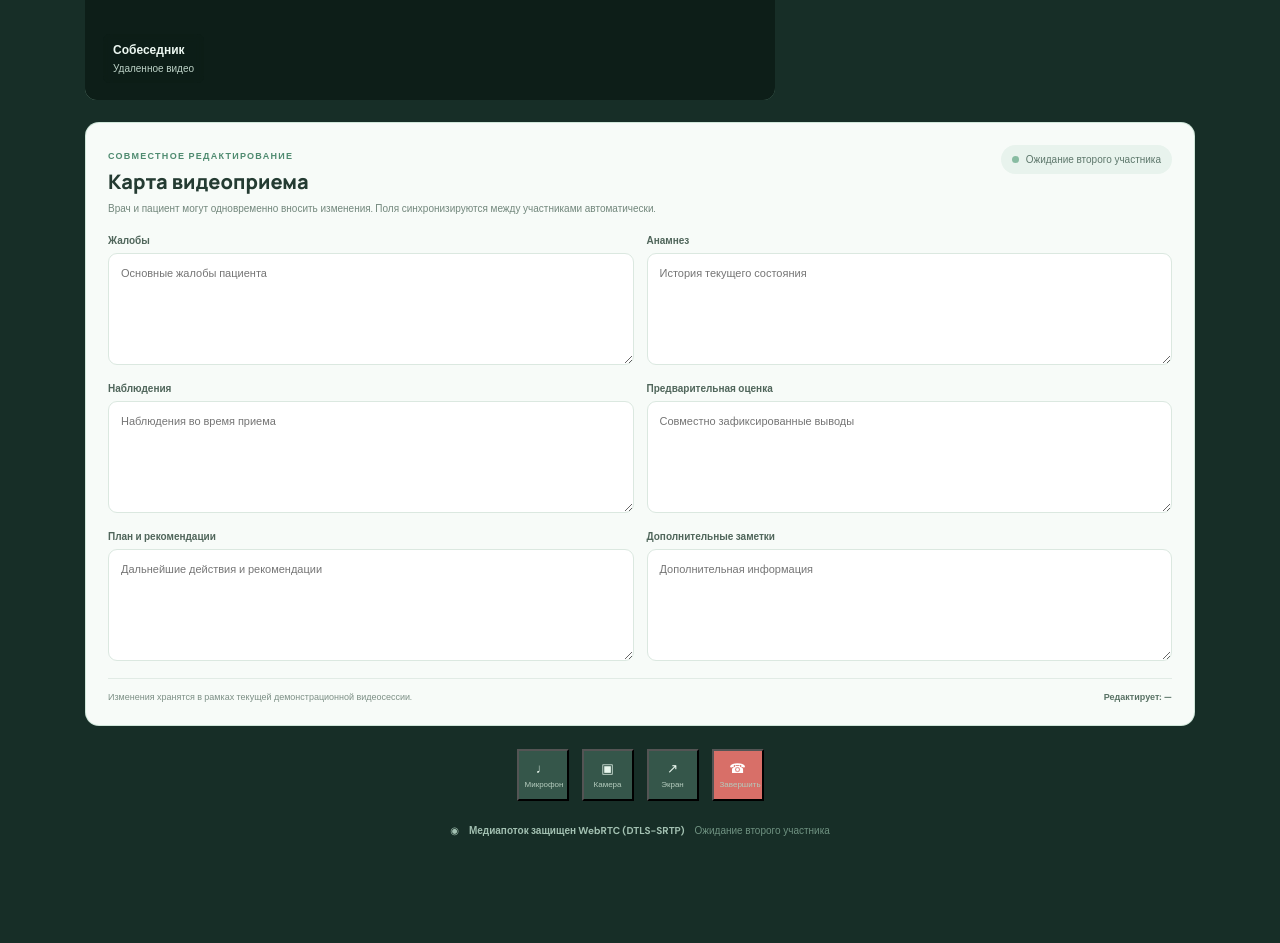
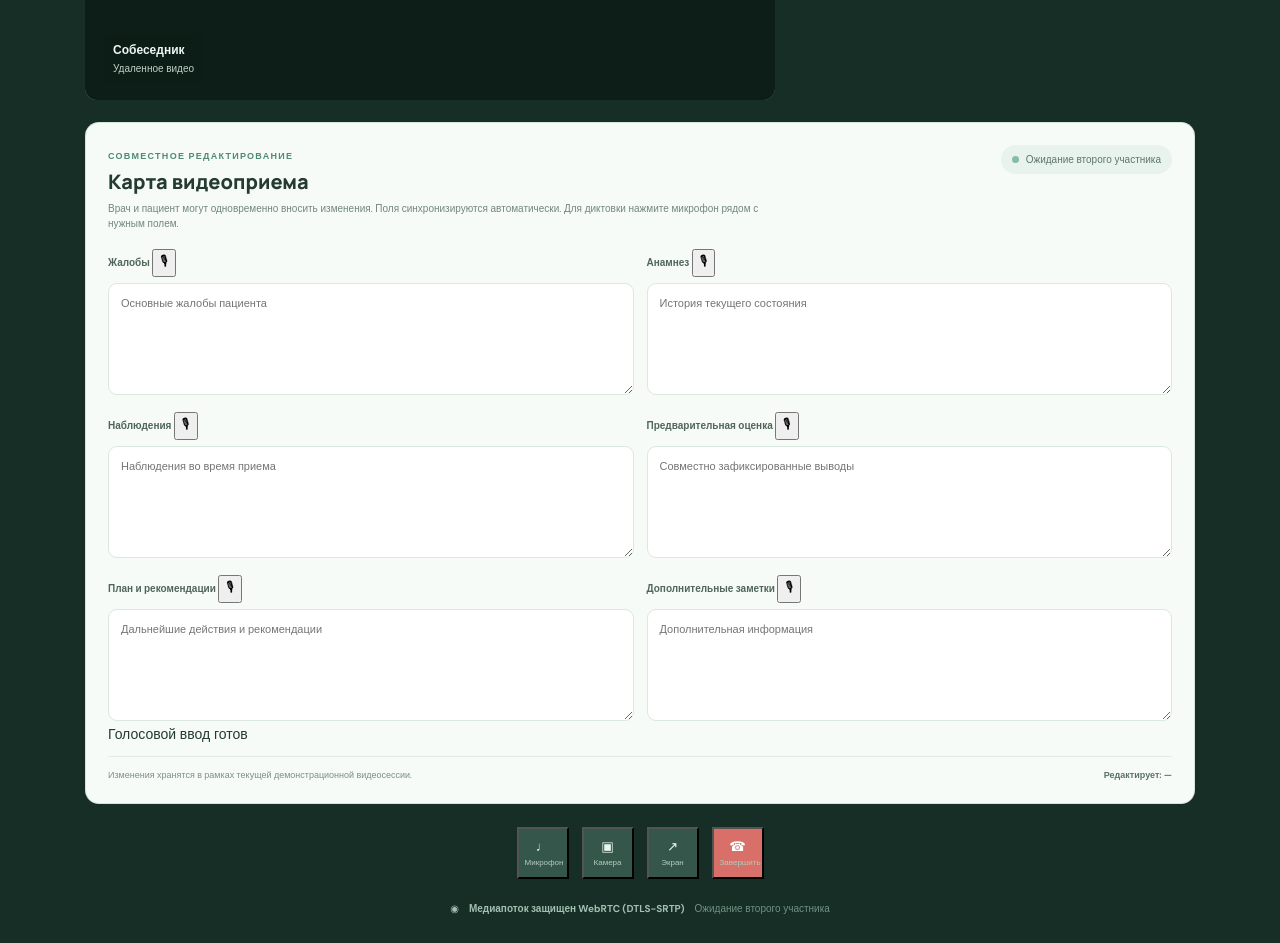
Before and after one commit to zuva64/doctors_check, a website: page video.html in a window 1280 px wide. Shown: the part 580-1523 px from the top of the page. Before the commit the page ends 1445 px from the top, so only its background shows below. Drawn offline with Linux system fonts and the light colour scheme; no server answers.

Commit message:
Add voice dictation controls to shared document

```diff
--- a/video.html
+++ b/video.html
@@ -12,72 +12,27 @@
 </head>
 <body class="video-page">
   <main class="video-room">
-    <header>
-      <div class="brand"><span class="brand-mark">+</span>med<span>link</span></div>
-      <div class="room-status"><span></span>WebRTC-видеоприем · Защищенное соединение</div>
-      <button class="logout-button" id="leave">Выйти из приема</button>
-    </header>
-    <section class="room-title">
-      <div>
-        <div class="live-dot"><span></span>ВИДЕОПРИЕМ В ПРОЦЕССЕ</div>
-        <h1>Елена Смирнова <small>и</small> Анна Крылова</h1>
-        <p id="connectionText">Запрашиваем доступ к камере и микрофону…</p>
+    <header><div class="brand"><span class="brand-mark">+</span>med<span>link</span></div><div class="room-status"><span></span>WebRTC-видеоприем · Защищенное соединение</div><button class="logout-button" id="leave">Выйти из приема</button></header>
+    <section class="room-title"><div><div class="live-dot"><span></span>ВИДЕОПРИЕМ В ПРОЦЕССЕ</div><h1>Елена Смирнова <small>и</small> Анна Крылова</h1><p id="connectionText">Запрашиваем доступ к камере и микрофону…</p></div><div class="room-timer" id="roomTimer">00:00</div></section>
+    <section class="video-grid">
+      <div class="main-video doctor-feed" id="remoteFeed"><video id="remoteVideo" class="media-video" autoplay playsinline></video><div class="silhouette doctor-silhouette">АК</div><div class="feed-label"><strong id="remoteName">Собеседник</strong><small id="remoteRole">Удаленное видео</small></div></div>
+      <div class="side-video patient-feed" id="localFeed"><video id="localVideo" class="media-video local-preview" autoplay playsinline muted></video><div class="silhouette patient-silhouette">Я</div><div class="feed-label"><strong id="localName">Вы</strong><small id="localRole">Локальное видео</small></div></div>
+    </section>
+    <section class="shared-document" aria-labelledby="sharedDocumentTitle">
+      <div class="shared-document-head"><div><span class="shared-document-kicker">СОВМЕСТНОЕ РЕДАКТИРОВАНИЕ</span><h2 id="sharedDocumentTitle">Карта видеоприема</h2><p>Врач и пациент могут одновременно вносить изменения. Поля синхронизируются автоматически. Для диктовки нажмите микрофон рядом с нужным полем.</p></div><div class="document-sync-status" id="documentSyncStatus"><span></span>Ожидание второго участника</div></div>
+      <div class="shared-document-grid">
+        <label><span>Жалобы <button class="voice-input" type="button" data-voice-field="complaints" aria-label="Голосовой ввод жалоб" title="Голосовой ввод">🎙</button></span><textarea data-doc-field="complaints" maxlength="4000" placeholder="Основные жалобы пациента"></textarea></label>
+        <label><span>Анамнез <button class="voice-input" type="button" data-voice-field="history" aria-label="Голосовой ввод анамнеза" title="Голосовой ввод">🎙</button></span><textarea data-doc-field="history" maxlength="4000" placeholder="История текущего состояния"></textarea></label>
+        <label><span>Наблюдения <button class="voice-input" type="button" data-voice-field="findings" aria-label="Голосовой ввод наблюдений" title="Голосовой ввод">🎙</button></span><textarea data-doc-field="findings" maxlength="4000" placeholder="Наблюдения во время приема"></textarea></label>
+        <label><span>Предварительная оценка <button class="voice-input" type="button" data-voice-field="assessment" aria-label="Голосовой ввод оценки" title="Голосовой ввод">🎙</button></span><textarea data-doc-field="assessment" maxlength="4000" placeholder="Совместно зафиксированные выводы"></textarea></label>
+        <label><span>План и рекомендации <button class="voice-input" type="button" data-voice-field="plan" aria-label="Голосовой ввод плана" title="Голосовой ввод">🎙</button></span><textarea data-doc-field="plan" maxlength="4000" placeholder="Дальнейшие действия и рекомендации"></textarea></label>
+        <label><span>Дополнительные заметки <button class="voice-input" type="button" data-voice-field="notes" aria-label="Голосовой ввод заметок" title="Голосовой ввод">🎙</button></span><textarea data-doc-field="notes" maxlength="4000" placeholder="Дополнительная информация"></textarea></label>
       </div>
-      <div class="room-timer" id="roomTimer">00:00</div>
+      <div class="voice-status" id="voiceStatus" aria-live="polite">Голосовой ввод готов</div>
+      <div class="shared-document-foot"><span>Изменения хранятся в рамках текущей демонстрационной видеосессии.</span><span id="documentEditorLabel">Редактирует: —</span></div>
     </section>
-    <section class="video-grid">
-      <div class="main-video doctor-feed" id="remoteFeed">
-        <video id="remoteVideo" class="media-video" autoplay playsinline></video>
-        <div class="silhouette doctor-silhouette">АК</div>
-        <div class="feed-label">
-          <strong id="remoteName">Собеседник</strong>
-          <small id="remoteRole">Удаленное видео</small>
-        </div>
-      </div>
-      <div class="side-video patient-feed" id="localFeed">
-        <video id="localVideo" class="media-video local-preview" autoplay playsinline muted></video>
-        <div class="silhouette patient-silhouette">Я</div>
-        <div class="feed-label">
-          <strong id="localName">Вы</strong>
-          <small id="localRole">Локальное видео</small>
-        </div>
-      </div>
-    </section>
-
-    <section class="shared-document" aria-labelledby="sharedDocumentTitle">
-      <div class="shared-document-head">
-        <div>
-          <span class="shared-document-kicker">СОВМЕСТНОЕ РЕДАКТИРОВАНИЕ</span>
-          <h2 id="sharedDocumentTitle">Карта видеоприема</h2>
-          <p>Врач и пациент могут одновременно вносить изменения. Поля синхронизируются между участниками автоматически.</p>
-        </div>
-        <div class="document-sync-status" id="documentSyncStatus"><span></span>Ожидание второго участника</div>
-      </div>
-      <div class="shared-document-grid">
-        <label><span>Жалобы</span><textarea data-doc-field="complaints" maxlength="4000" placeholder="Основные жалобы пациента"></textarea></label>
-        <label><span>Анамнез</span><textarea data-doc-field="history" maxlength="4000" placeholder="История текущего состояния"></textarea></label>
-        <label><span>Наблюдения</span><textarea data-doc-field="findings" maxlength="4000" placeholder="Наблюдения во время приема"></textarea></label>
-        <label><span>Предварительная оценка</span><textarea data-doc-field="assessment" maxlength="4000" placeholder="Совместно зафиксированные выводы"></textarea></label>
-        <label><span>План и рекомендации</span><textarea data-doc-field="plan" maxlength="4000" placeholder="Дальнейшие действия и рекомендации"></textarea></label>
-        <label><span>Дополнительные заметки</span><textarea data-doc-field="notes" maxlength="4000" placeholder="Дополнительная информация"></textarea></label>
-      </div>
-      <div class="shared-document-foot">
-        <span>Изменения хранятся в рамках текущей демонстрационной видеосессии.</span>
-        <span id="documentEditorLabel">Редактирует: —</span>
-      </div>
-    </section>
-
-    <div class="room-controls">
-      <button id="mic" class="control-button" type="button">♩<small>Микрофон</small></button>
-      <button id="camera" class="control-button" type="button">▣<small>Камера</small></button>
-      <button id="screen" class="control-button" type="button">↗<small>Экран</small></button>
-      <button id="end" class="control-button end-call" type="button">☎<small>Завершить</small></button>
-    </div>
-    <div class="room-note">
-      <span>◉</span>
-      <strong>Медиапоток защищен WebRTC (DTLS-SRTP)</strong>
-      <span id="participantState">Ожидание второго участника</span>
-    </div>
+    <div class="room-controls"><button id="mic" class="control-button" type="button">♩<small>Микрофон</small></button><button id="camera" class="control-button" type="button">▣<small>Камера</small></button><button id="screen" class="control-button" type="button">↗<small>Экран</small></button><button id="end" class="control-button end-call" type="button">☎<small>Завершить</small></button></div>
+    <div class="room-note"><span>◉</span><strong>Медиапоток защищен WebRTC (DTLS-SRTP)</strong><span id="participantState">Ожидание второго участника</span></div>
   </main>
   <script src="video.js"></script>
 </body>
```
